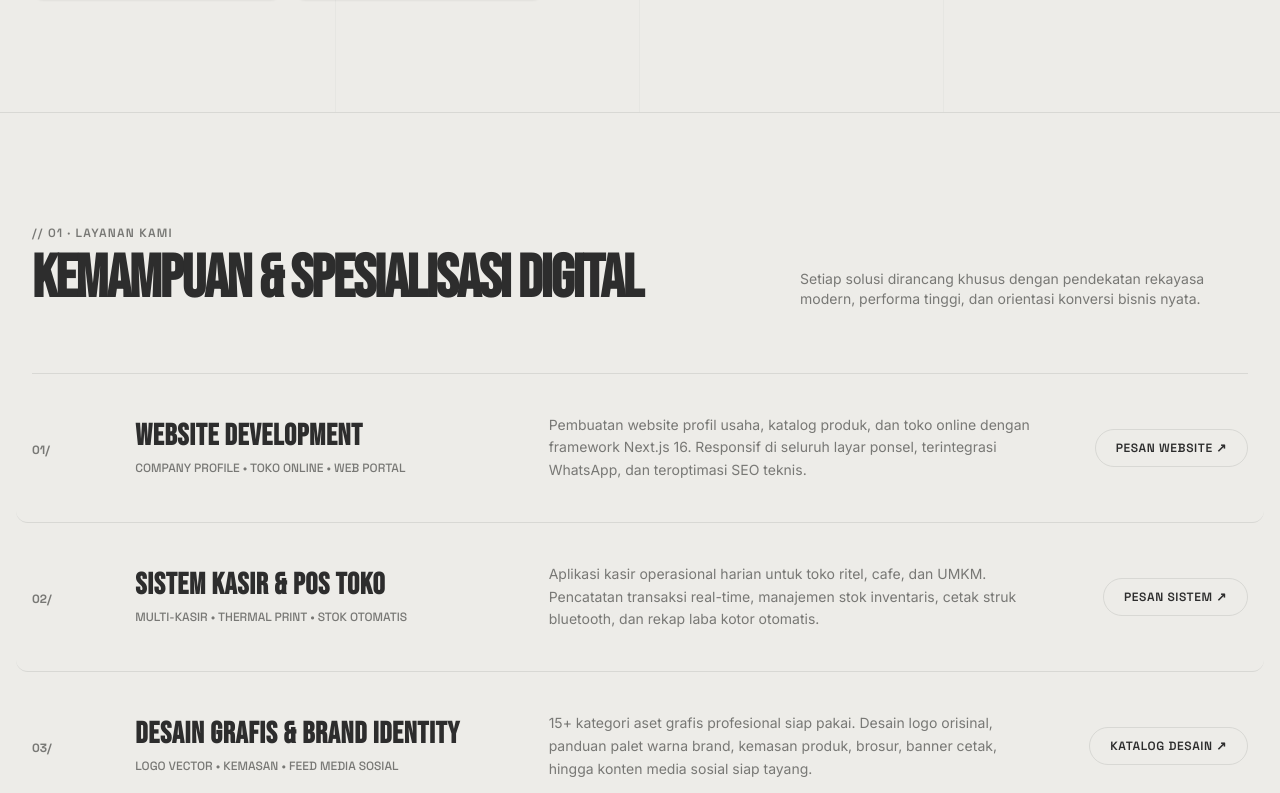
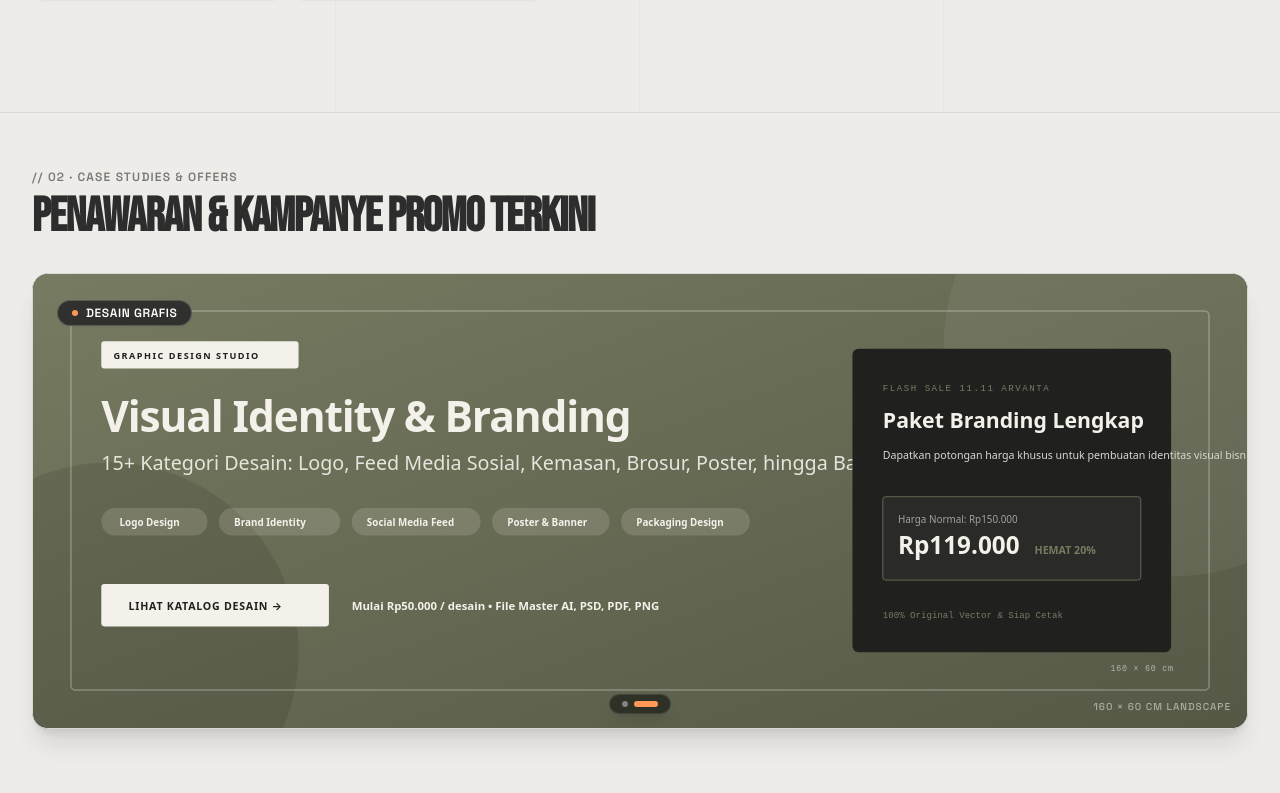
Before and after one commit to FabianRafif/arvantastudioid, a Next.js app: page / in a window 1280 px wide. Shown: the part 927-1720 px from the top of the page. Built offline with nearby package versions, Linux system fonts and the light colour scheme; no server answers; the database is empty.

Commit message:
feat(banners): prominent hero & dashboard banner carousel with instant real-time sync

```diff
--- a/app/admin/banners/page.tsx
+++ b/app/admin/banners/page.tsx
@@ -64,9 +64,16 @@ export default function AdminBannersPage() {
   const loadData = async () => {
     setLoading(true);
     try {
+      const ts = Date.now();
       const [resBanners, resPublic] = await Promise.all([
-        fetch("/api/admin/banners"),
-        fetch("/api/banners"),
+        fetch(`/api/admin/banners?t=${ts}`, {
+          cache: "no-store",
+          headers: { "Cache-Control": "no-cache", Pragma: "no-cache" },
+        }),
+        fetch(`/api/banners?t=${ts}`, {
+          cache: "no-store",
+          headers: { "Cache-Control": "no-cache", Pragma: "no-cache" },
+        }),
       ]);
 
       let loadedBanners: Banner[] = [];
--- a/app/api/admin/banners/route.ts
+++ b/app/api/admin/banners/route.ts
@@ -8,7 +8,16 @@ export async function GET() {
     const banners = await prisma.banner.findMany({
       orderBy: [{ sortOrder: "asc" }, { createdAt: "desc" }],
     });
-    return NextResponse.json({ success: true, banners });
+    return NextResponse.json(
+      { success: true, banners },
+      {
+        headers: {
+          "Cache-Control": "no-store, no-cache, must-revalidate, proxy-revalidate, max-age=0",
+          "CDN-Cache-Control": "no-store",
+          "Vercel-CDN-Cache-Control": "no-store",
+        },
+      }
+    );
   } catch (error: any) {
     console.error("Admin fetch banners error:", error);
     return NextResponse.json({ error: error.message }, { status: 500 });
--- a/app/api/banners/route.ts
+++ b/app/api/banners/route.ts
@@ -67,7 +67,8 @@ export async function GET() {
             },
           ];
 
-    return NextResponse.json({
+    return NextResponse.json(
+      {
         success: true,
         banners: effectiveBanners,
         flashSale: {
@@ -79,7 +80,15 @@ export async function GET() {
           endTime: flashSale["flash_sale_end_time"] || new Date(Date.now() + 86400000).toISOString(),
         },
         lastUpdated: latestBannerDate,
-    });
+      },
+      {
+        headers: {
+          "Cache-Control": "no-store, no-cache, must-revalidate, proxy-revalidate, max-age=0",
+          "CDN-Cache-Control": "no-store",
+          "Vercel-CDN-Cache-Control": "no-store",
+        },
+      }
+    );
   } catch (error) {
     console.error("Error fetching banners:", error);
     // Graceful fallback if database has temporary latency
--- a/app/dashboard/page.tsx
+++ b/app/dashboard/page.tsx
@@ -1,6 +1,7 @@
 import Link from "next/link";
 import { getSessionUser } from "@/lib/auth";
 import { prisma } from "@/lib/prisma";
+import BannerCarousel from "@/components/BannerCarousel";
 import {
   ShoppingBag,
   Clock,
@@ -29,6 +30,11 @@ export default async function CustomerDashboardPage() {
 
   const activeOrders = orders.filter((o) => !["COMPLETED", "DELIVERED", "CANCELLED"].includes(o.status));
   const completedOrders = orders.filter((o) => ["COMPLETED", "DELIVERED"].includes(o.status));
+
+  const banners = await prisma.banner.findMany({
+    where: { isActive: true },
+    orderBy: [{ sortOrder: "asc" }, { createdAt: "desc" }],
+  });
 
   return (
     <div className="space-y-8">
@@ -64,6 +70,9 @@ export default async function CustomerDashboardPage() {
           </a>
         </div>
       </div>
+
+      {/* Prominent Studio Banner Carousel (160 x 60 cm) */}
+      <BannerCarousel initialBanners={banners} showHeader={false} compact={true} />
 
       {/* KPI Cards */}
       <div className="grid grid-cols-1 sm:grid-cols-3 gap-6">
--- a/app/page.tsx
+++ b/app/page.tsx
@@ -276,6 +276,9 @@ export default async function HomePage() {
           </div>
         </section>
 
+        {/* Dynamic Studio Banner Carousel (160 x 60 cm) Prominent Placement */}
+        <BannerCarousel initialBanners={banners} />
+
         {/* ========================================================= */}
         {/* SECTION 2: ARCHITECTURAL CAPABILITIES & SERVICES (01) */}
         {/* Numbered rows with 1px border dividers in Crafto aesthetic */}
@@ -507,11 +510,6 @@ export default async function HomePage() {
             </div>
           </div>
         </section>
-
-        {/* ========================================================= */}
-        {/* SECTION 4: CASE STUDIES & DYNAMIC BANNER CAROUSEL */}
-        {/* ========================================================= */}
-        <BannerCarousel initialBanners={banners} />
 
         {/* ========================================================= */}
         {/* SECTION 5: CRAFTO "FACTS & FIGURES" (DARK COUNTER SECTION) */}
--- a/components/BannerCarousel.tsx
+++ b/components/BannerCarousel.tsx
@@ -18,29 +18,38 @@ export interface BannerItem {
 interface BannerCarouselProps {
   initialBanners?: BannerItem[];
   autoSlideInterval?: number; // default 3500ms
+  showHeader?: boolean;
+  compact?: boolean;
+  className?: string;
 }
 
 export default function BannerCarousel({
   initialBanners = [],
   autoSlideInterval = 3500,
+  showHeader = true,
+  compact = false,
+  className = "",
 }: BannerCarouselProps) {
   const [banners, setBanners] = useState<BannerItem[]>(initialBanners);
   const [currentIndex, setCurrentIndex] = useState(0);
   const bannersSignatureRef = useRef<string>("");
   const timerRef = useRef<NodeJS.Timeout | null>(null);
 
-  // Real-time instant synchronization with server without requiring page refresh (polls every 2s)
+  // Real-time instant synchronization with server without requiring page refresh (polls every 2.5s with cache-busting)
   useEffect(() => {
     let isMounted = true;
 
     const fetchBanners = async () => {
       try {
-        const res = await fetch("/api/banners", { cache: "no-store" });
+        const res = await fetch(`/api/banners?t=${Date.now()}`, {
+          cache: "no-store",
+          headers: { "Cache-Control": "no-cache", Pragma: "no-cache" },
+        });
         if (!res.ok) return;
         const data = await res.json();
         if (data.success && Array.isArray(data.banners) && isMounted) {
           const signature = JSON.stringify(
-            data.banners.map((b: any) => `${b.id}-${b.imageUrl}-${b.title}`)
+            data.banners.map((b: any) => `${b.id}-${b.imageUrl}-${b.title}-${b.isActive}`)
           );
           if (signature !== bannersSignatureRef.current) {
             bannersSignatureRef.current = signature;
@@ -54,6 +63,7 @@ export default function BannerCarousel({
 
     fetchBanners();
 
+    // 1. Cross-tab BroadcastChannel
     let channel: BroadcastChannel | null = null;
     try {
       if ("BroadcastChannel" in window) {
@@ -64,10 +74,21 @@ export default function BannerCarousel({
       }
     } catch {}
 
-    const pollInterval = setInterval(fetchBanners, 2000);
+    // 2. Cross-window storage event listener
+    const handleStorage = (e: StorageEvent) => {
+      if (e.key === "arvanta_live_sync_trigger") {
+        fetchBanners();
+      }
+    };
+    window.addEventListener("storage", handleStorage);
+
+    // 3. Heartbeat polling every 2.5s to guarantee fresh sync across different devices/networks
+    const pollInterval = setInterval(fetchBanners, 2500);
+
     return () => {
       isMounted = false;
       if (channel) channel.close();
+      window.removeEventListener("storage", handleStorage);
       clearInterval(pollInterval);
     };
   }, []);
@@ -93,9 +114,17 @@ export default function BannerCarousel({
   }
 
   return (
-    <section className="relative w-full max-w-7xl mx-auto px-4 sm:px-6 lg:px-8 py-10 sm:py-16">
+    <section
+      className={
+        className ||
+        (compact
+          ? "w-full my-6"
+          : "relative w-full max-w-7xl mx-auto px-4 sm:px-6 lg:px-8 py-8 sm:py-14")
+      }
+    >
       {/* Section Header (Clean headline without manual arrow buttons) */}
-      <div className="mb-8">
+      {showHeader && (
+        <div className="mb-6 sm:mb-8">
           <span className="text-xs uppercase tracking-widest font-space text-[#787875] font-semibold block mb-2">
             // 02 · CASE STUDIES &amp; OFFERS
           </span>
@@ -103,9 +132,14 @@ export default function BannerCarousel({
             PENAWARAN &amp; KAMPANYE PROMO TERKINI
           </h2>
         </div>
+      )}
 
       {/* Container: 160 x 60 cm (8:3) with Rounded 2xl Frame */}
-      <div className="relative w-full aspect-[4/3] sm:aspect-[16/10] md:aspect-[8/3] md:max-h-[520px] bg-[#2D2D2D] rounded-2xl overflow-hidden border border-[#D8D8D4] shadow-xl select-none group">
+      <div
+        className={`relative w-full aspect-[4/3] sm:aspect-[16/10] md:aspect-[8/3] ${
+          compact ? "max-h-[360px]" : "md:max-h-[520px]"
+        } bg-[#2D2D2D] rounded-2xl overflow-hidden border border-[#D8D8D4] shadow-xl select-none group`}
+      >
         {/* PHYSICAL HORIZONTAL SLIDING TRACK */}
         <div
           className="flex w-full h-full transition-transform duration-700 ease-in-out"
@@ -181,6 +215,29 @@ export default function BannerCarousel({
             );
           })}
         </div>
+
+        {/* Carousel Indicators / Dots (Bottom Center) */}
+        {banners.length > 1 && (
+          <div className="absolute bottom-3.5 left-1/2 -translate-x-1/2 z-20 flex items-center gap-1.5 bg-black/50 backdrop-blur-xs px-3 py-1.5 rounded-full border border-white/10 shadow-lg">
+            {banners.map((_, i) => (
+              <button
+                key={i}
+                type="button"
+                onClick={(e) => {
+                  e.preventDefault();
+                  e.stopPropagation();
+                  setCurrentIndex(i);
+                }}
+                className={`transition-all rounded-full cursor-pointer ${
+                  currentIndex === i
+                    ? "w-6 h-1.5 bg-[#FF9857]"
+                    : "w-1.5 h-1.5 bg-white/40 hover:bg-white"
+                }`}
+                aria-label={`Lihat banner ${i + 1}`}
+              />
+            ))}
+          </div>
+        )}
       </div>
     </section>
   );
```
Lines whose indentation alone changed are shown as unchanged.
